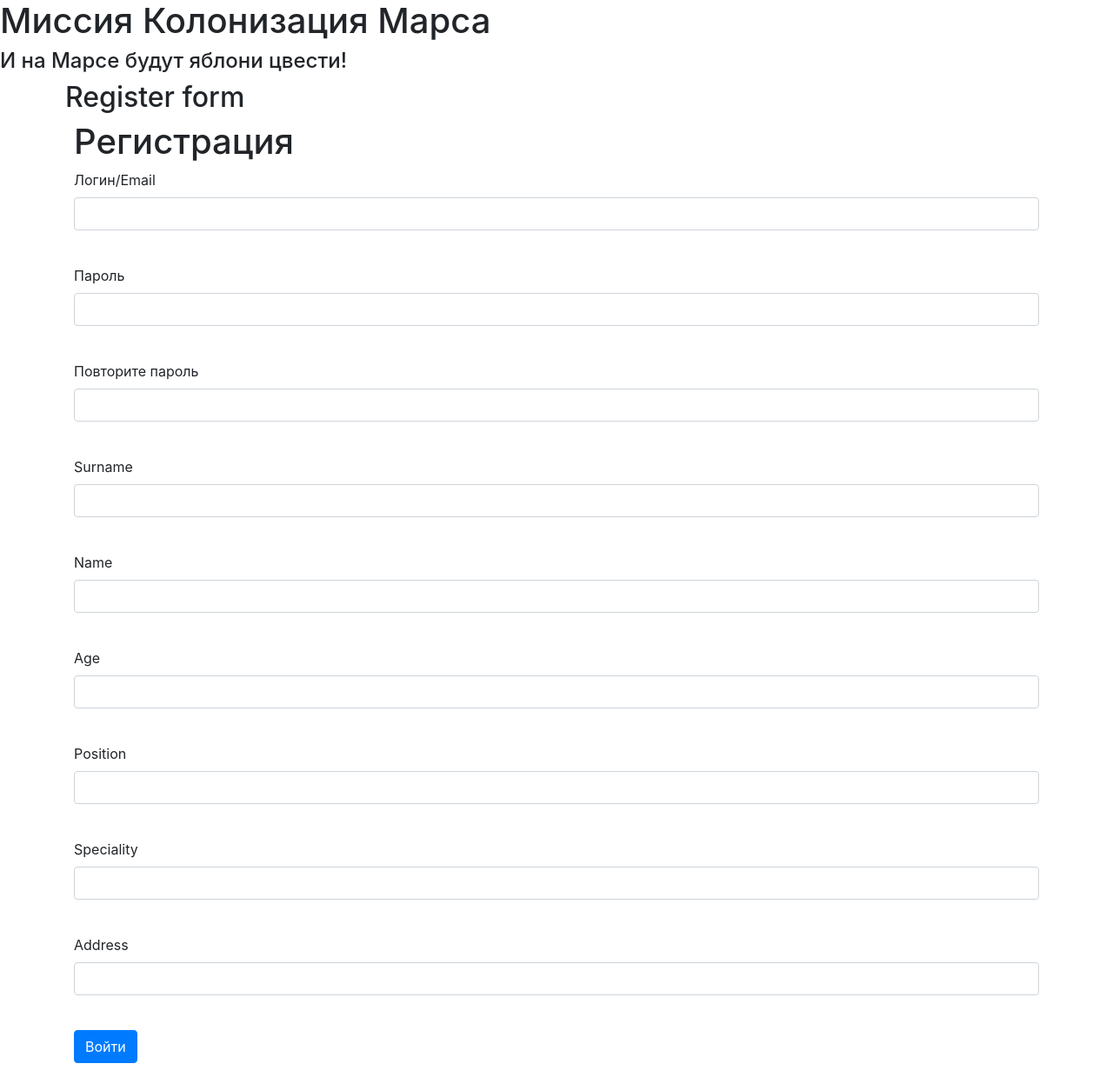
After one commit to ivanchernych/task_dop_alchemy, a Flask app: page /register in a window 1280 px wide. The commit adds this page. Shown: the whole page at 87% size. Run offline with Flask 3, Linux system fonts and the light colour scheme.

Commit message:
create project

```diff
--- /dev/null
+++ b/forms/user.py
@@ -0,0 +1,16 @@
+from flask_wtf import FlaskForm
+from wtforms import PasswordField, StringField, SubmitField, EmailField, IntegerField
+from wtforms.validators import DataRequired
+
+
+class RegisterForm(FlaskForm):
+    email = EmailField('Логин/Email', validators=[DataRequired()])
+    password = PasswordField('Пароль', validators=[DataRequired()])
+    password_again = PasswordField('Повторите пароль', validators=[DataRequired()])
+    surname = StringField('Surname', validators=[DataRequired()])
+    name = StringField('Name', validators=[DataRequired()])
+    age = IntegerField('Age', validators=[DataRequired()])
+    position = StringField('Position', validators=[DataRequired()])
+    speciality = StringField('Speciality ', validators=[DataRequired()])
+    address = StringField('Address ', validators=[DataRequired()])
+    submit = SubmitField('Войти')
--- a/main.py
+++ b/main.py
@@ -1,31 +1,41 @@
-from flask import Flask, render_template
+from flask import Flask, render_template, redirect
 from data import db_session
-from jobs import Jobs
 from users import User
-import datetime
+from forms.user import RegisterForm
+
 
 app = Flask(__name__)
 app.config['SECRET_KEY'] = 'yandexlyceum_secret_key'
 
-def create_spisok():
-    db_session.global_init("db/mars_explorer.db")
-    db_sess = db_session.create_session()
 
-    jobs = []
-    for job in db_sess.query(Jobs).all():
-        if job.is_finished:
-            finish = 'is finished'
-        else:
-            finish = 'is not finished'
-        jobs.append([job.id, job.job, job.team_leader, job.work_size, job.collaborators, finish])
-    return jobs
-
-
-@app.route('/')
-@app.route('/test')
-def test():
-    jb = create_spisok()
-    return render_template('base.html', list=jb)
+@app.route('/register', methods=['GET', 'POST'])
+def reqister():
+    form = RegisterForm()
+    if form.validate_on_submit():
+        if form.password.data != form.password_again.data:
+            return render_template('register.html', title='Регистрация',
+                                   form=form,
+                                   message="Пароли не совпадают")
+        db_session.global_init("db/mars_explorer.db")
+        db_sess = db_session.create_session()
+        if db_sess.query(User).filter(User.email == form.email.data).first():
+            return render_template('register.html', title='Регистрация',
+                                   form=form,
+                                   message="Такой пользователь уже есть")
+        user = User(
+            name=form.name.data,
+            email=form.email.data,
+            surname=form.surname.data,
+            age=form.age.data,
+            position=form.position.data,
+            speciality=form.speciality.data,
+            address=form.address.data
+        )
+        user.set_password(form.password.data)
+        db_sess.add(user)
+        db_sess.commit()
+        return redirect('/login')
+    return render_template('register.html', title='Регистрация', form=form)
 
 
 if __name__ == '__main__':
--- a/templates/base.html
+++ b/templates/base.html
@@ -3,35 +3,16 @@
 <head>
     <meta charset="UTF-8">
     <title>profession</title>
-    <link rel="stylesheet" href="https://cdn.jsdelivr.net/npm/bootstrap@4.0.0/dist/css/bootstrap.min.css" integrity="sha384-Gn5384xqQ1aoWXA+058RXPxPg6fy4IWvTNh0E263XmFcJlSAwiGgFAW/dAiS6JXm" crossorigin="anonymous">
     <link rel="stylesheet" href="/static/css/style.css">
+     <link rel="stylesheet" href="https://cdn.jsdelivr.net/npm/bootstrap@4.0.0/dist/css/bootstrap.min.css" integrity="sha384-Gn5384xqQ1aoWXA+058RXPxPg6fy4IWvTNh0E263XmFcJlSAwiGgFAW/dAiS6JXm" crossorigin="anonymous">
     </head>
     <body>
+
         <h1>Миссия Колонизация Марса</h1>
         <h4>И на Марсе будут яблони цвести!</h4>
-        <h2>Work logs</h2>
-        {% for item in list %}
-            <h2>Action #{{ item[0] }}</h2>
-        <table class="table table-dark">
-          <thead>
-            <tr>
-                <th scope="col">Title of activity</th>
-                <th scope="col">Team leader</th>
-                <th scope="col">Duration</th>
-                <th scope="col">List of collaborators</th>
-                <th scope="col">is finished</th>
-            </tr>
-          </thead>
-          <tbody>
-            <tr>
-                <th scope="row">1</th>
-                <td>{{ item[1] }}</td>
-                <td>{{ item[2] }}</td>
-                <td>{{ item[3] }}</td>
-                <td>{{ item[4] }}</td>
-            </tr>
-          </tbody>
-        </table>
-        {% endfor %}
+        <h2>Register form</h2>
+        <main role="main" class="container">
+            {% block content %}{% endblock %}
+        </main>
     </body>
 </html>
--- /dev/null
+++ b/templates/register.html
@@ -0,0 +1,91 @@
+{% extends "base.html" %}
+
+{% block content %}
+<h1>Регистрация</h1>
+<form action="" method="post">
+    {{ form.hidden_tag() }}
+    <p>
+        {{ form.email.label }}<br>
+        {{ form.email(class="form-control", type="email") }}<br>
+        {% for error in form.email.errors %}
+            <p class="alert alert-danger" role="alert">
+                {{ error }}
+            </p>
+        {% endfor %}
+    </p>
+    <p>
+        {{ form.password.label }}<br>
+        {{ form.password(class="form-control", type="password") }}<br>
+        {% for error in form.password.errors %}
+            <p class="alert alert-danger" role="alert">
+                {{ error }}
+            </p>
+        {% endfor %}
+    </p>
+    <p>
+        {{ form.password_again.label }}<br>
+        {{ form.password_again(class="form-control", type="password") }}<br>
+        {% for error in form.password_again.errors %}
+            <p class="alert alert-danger" role="alert">
+                {{ error }}
+            </p>
+        {% endfor %}
+    </p>
+    <p>
+        {{ form.surname.label }}<br>
+        {{ form.surname(class="form-control") }}<br>
+        {% for error in form.surname.errors %}
+            <p class="alert alert-danger" role="alert">
+                {{ error }}
+            </p>
+        {% endfor %}
+    </p>
+     <p>
+        {{ form.name.label }}<br>
+        {{ form.name(class="form-control") }}<br>
+        {% for error in form.name.errors %}
+            <p class="alert alert-danger" role="alert">
+                {{ error }}
+            </p>
+        {% endfor %}
+    </p>
+     <p>
+        {{ form.age.label }}<br>
+        {{ form.age(class="form-control") }}<br>
+        {% for error in form.age.errors %}
+            <p class="alert alert-danger" role="alert">
+                {{ error }}
+            </p>
+        {% endfor %}
+    </p>
+     <p>
+        {{ form.position.label }}<br>
+        {{ form.position(class="form-control") }}<br>
+        {% for error in form.position.errors %}
+            <p class="alert alert-danger" role="alert">
+                {{ error }}
+            </p>
+        {% endfor %}
+    </p>
+     <p>
+        {{ form.speciality.label }}<br>
+        {{ form.speciality(class="form-control") }}<br>
+        {% for error in form.speciality.errors %}
+            <p class="alert alert-danger" role="alert">
+                {{ error }}
+            </p>
+        {% endfor %}
+    </p>
+    <p>
+        {{ form.address.label }}<br>
+        {{ form.address(class="form-control") }}<br>
+        {% for error in form.address.errors %}
+            <p class="alert alert-danger" role="alert">
+                {{ error }}
+            </p>
+        {% endfor %}
+    </p>
+    <p>{{ form.submit(type="submit", class="btn btn-primary") }}</p>
+    {{message}}
+</form>
+{% endblock %}
```
Also changed, not shown: users.py (+7 -0 lines), db/mars_explorer.db.
